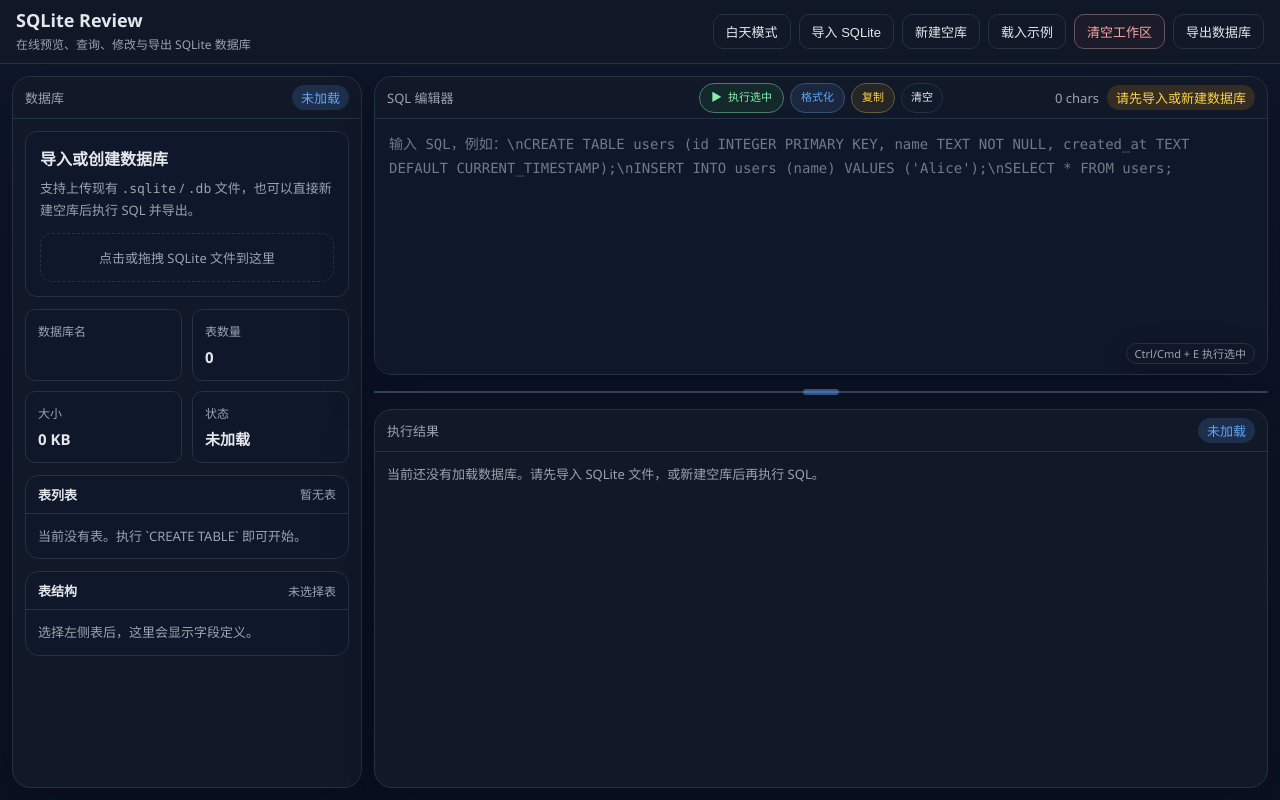
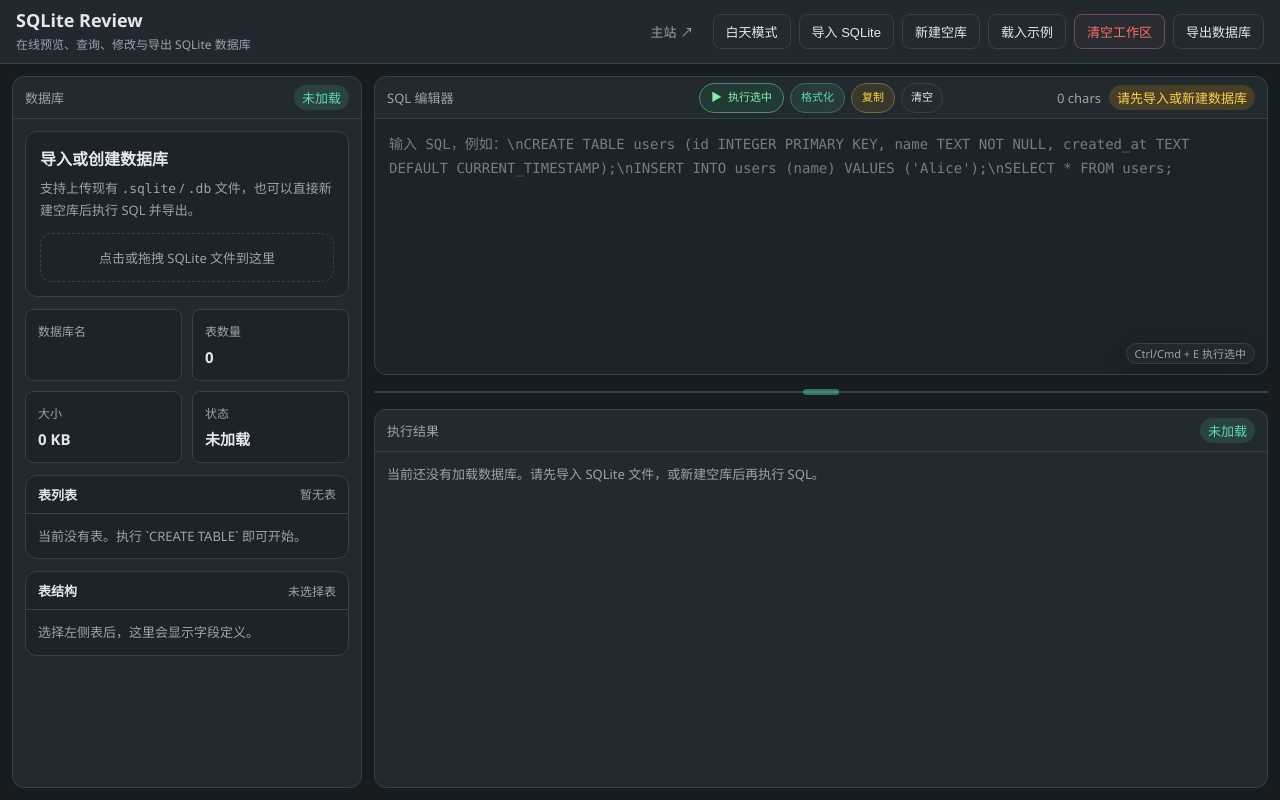
Before and after one commit to ai-acexy/sqlite-review, a plain HTML site: page index.html in a window 1280 px wide. Both pictures are taken after a click on the button "夜间模式". Drawn offline with nearby package versions, Linux system fonts and the light colour scheme.

Commit message:
style: align theme with main site and add about link

```diff
--- a/index.html
+++ b/index.html
@@ -35,6 +35,7 @@
         <p>在线预览、查询、修改与导出 SQLite 数据库</p>
       </div>
       <div class="actions">
+        <a class="main-site-link" href="https://www.acexy.cn/about" target="_blank" rel="noopener noreferrer" aria-label="主站（新标签页打开）">主站 <span aria-hidden="true">↗</span></a>
         <button id="themeBtn" type="button">夜间模式</button>
         <button id="importBtn" type="button">导入 SQLite</button>
         <button id="newBtn" type="button">新建空库</button>
--- a/style.css
+++ b/style.css
@@ -1,12 +1,12 @@
 :root {
-  --bg: #f6f8fb;
+  --bg: #f3f3f4;
   --surface: #ffffff;
   --surface-strong: #ffffff;
-  --text: #172033;
-  --muted: #667085;
-  --border: #dbe3ee;
-  --accent: #2563eb;
-  --accent-soft: rgba(37, 99, 235, 0.12);
+  --text: #333333;
+  --muted: #777777;
+  --border: #e7eaec;
+  --accent: #14856f;
+  --accent-soft: rgba(26, 179, 148, 0.1);
   --success: #15803d;
   --success-soft: #dcfce7;
   --warning: #b45309;
@@ -14,34 +14,34 @@
   --danger: #b42318;
   --danger-soft: #fee4e2;
   --editor-bg: #ffffff;
-  --editor-text: #0f172a;
-  --topbar-bg: rgba(255, 255, 255, 0.9);
-  --shadow: 0 18px 48px rgba(15, 23, 42, 0.08);
-  --radius-xl: 18px;
-  --radius-lg: 14px;
+  --editor-text: #111827;
+  --topbar-bg: rgba(255, 255, 255, 0.92);
+  --shadow: none;
+  --radius-xl: 12px;
+  --radius-lg: 12px;
   --radius-md: 12px;
-  --radius-sm: 10px;
+  --radius-sm: 8px;
 }
 
 body[data-theme="dark"] {
-  --bg: #0b1220;
-  --surface: #111827;
-  --surface-strong: #0f172a;
+  --bg: #171c20;
+  --surface: #222a30;
+  --surface-strong: #1c2329;
   --text: #e5e7eb;
   --muted: #9ca3af;
-  --border: #243244;
-  --accent: #60a5fa;
-  --accent-soft: rgba(96, 165, 250, 0.16);
+  --border: #354149;
+  --accent: #5dd6b8;
+  --accent-soft: rgba(93, 214, 184, 0.14);
   --success: #86efac;
-  --success-soft: rgba(34, 197, 94, 0.16);
+  --success-soft: rgba(34, 197, 94, 0.18);
   --warning: #fcd34d;
-  --warning-soft: rgba(245, 158, 11, 0.16);
-  --danger: #fca5a5;
-  --danger-soft: rgba(248, 113, 113, 0.16);
-  --editor-bg: #0f172a;
+  --warning-soft: rgba(245, 158, 11, 0.18);
+  --danger: #f97066;
+  --danger-soft: rgba(249, 112, 102, 0.16);
+  --editor-bg: #1c2329;
   --editor-text: #e5e7eb;
-  --topbar-bg: rgba(17, 24, 39, 0.9);
-  --shadow: 0 18px 48px rgba(2, 6, 23, 0.35);
+  --topbar-bg: rgba(34, 42, 48, 0.94);
+  --shadow: none;
 }
 
 * {
@@ -57,13 +57,13 @@
   margin: 0;
   min-height: 100vh;
   color: var(--text);
-  background: linear-gradient(180deg, #ffffff 0%, var(--bg) 100%);
+  background: var(--bg);
   font-family:
-    "PingFang SC", "Hiragino Sans GB", "Microsoft YaHei", "Segoe UI", sans-serif;
+    "Microsoft YaHei", "PingFang SC", "Segoe UI", sans-serif;
 }
 
 body[data-theme="dark"] {
-  background: linear-gradient(180deg, #0f172a 0%, var(--bg) 100%);
+  background: var(--bg);
 }
 
 code {
@@ -78,7 +78,7 @@
   padding: 10px 16px;
   border-bottom: 1px solid var(--border);
   background: var(--topbar-bg);
-  backdrop-filter: blur(12px);
+  backdrop-filter: blur(8px);
   display: flex;
   align-items: center;
   justify-content: space-between;
@@ -97,6 +97,30 @@
   color: var(--muted);
 }
 
+.main-site-link {
+  display: inline-flex;
+  align-items: center;
+  gap: 4px;
+  min-height: 34px;
+  padding: 7px 10px;
+  border: 1px solid transparent;
+  border-radius: 8px;
+  color: var(--muted);
+  font-size: 13px;
+  line-height: 18px;
+  text-decoration: none;
+}
+
+.main-site-link:hover {
+  color: var(--accent);
+  background: var(--accent-soft);
+}
+
+.main-site-link:focus-visible {
+  outline: 2px solid var(--accent);
+  outline-offset: 2px;
+}
+
 .actions {
   display: flex;
   flex-wrap: wrap;
@@ -113,17 +137,11 @@
   padding: 7px 12px;
   font-size: 13px;
   cursor: pointer;
-  transition:
-    border-color 0.15s ease,
-    color 0.15s ease,
-    background-color 0.15s ease,
-    transform 0.12s ease;
 }
 
 button:hover {
   border-color: var(--accent);
   color: var(--accent);
-  transform: translateY(-1px);
 }
 
 button.danger-btn {
@@ -181,7 +199,7 @@
   text-overflow: ellipsis;
   white-space: nowrap;
   border-radius: 999px;
-  padding: 3px 9px;
+  padding: 3px 8px;
   background: var(--accent-soft);
   color: var(--accent);
   display: inline-flex;
@@ -705,11 +723,11 @@
 }
 
 body[data-theme="dark"] .workspace-splitter::before {
-  background: #334155;
+  background: var(--border);
 }
 
 body[data-theme="dark"] .workspace-splitter::after {
-  background: rgba(96, 165, 250, 0.45);
+  background: color-mix(in srgb, var(--accent) 45%, transparent);
 }
 
 .workspace.is-dragging .sql-editor-shell {
@@ -840,7 +858,7 @@
 
 body[data-theme="dark"] .drop-zone:hover,
 body[data-theme="dark"] .drop-zone.is-dragover {
-  background: rgba(96, 165, 250, 0.14);
+  background: var(--accent-soft);
 }
 
 @media (max-width: 1080px) {
@@ -853,7 +871,7 @@
   }
 }
 
-@media (max-width: 720px) {
+@media (max-width: 960px) {
   .topbar {
     align-items: flex-start;
     flex-direction: column;
@@ -863,6 +881,9 @@
     justify-content: flex-start;
   }
 
+}
+
+@media (max-width: 720px) {
   .summary-grid {
     grid-template-columns: 1fr;
   }
```
